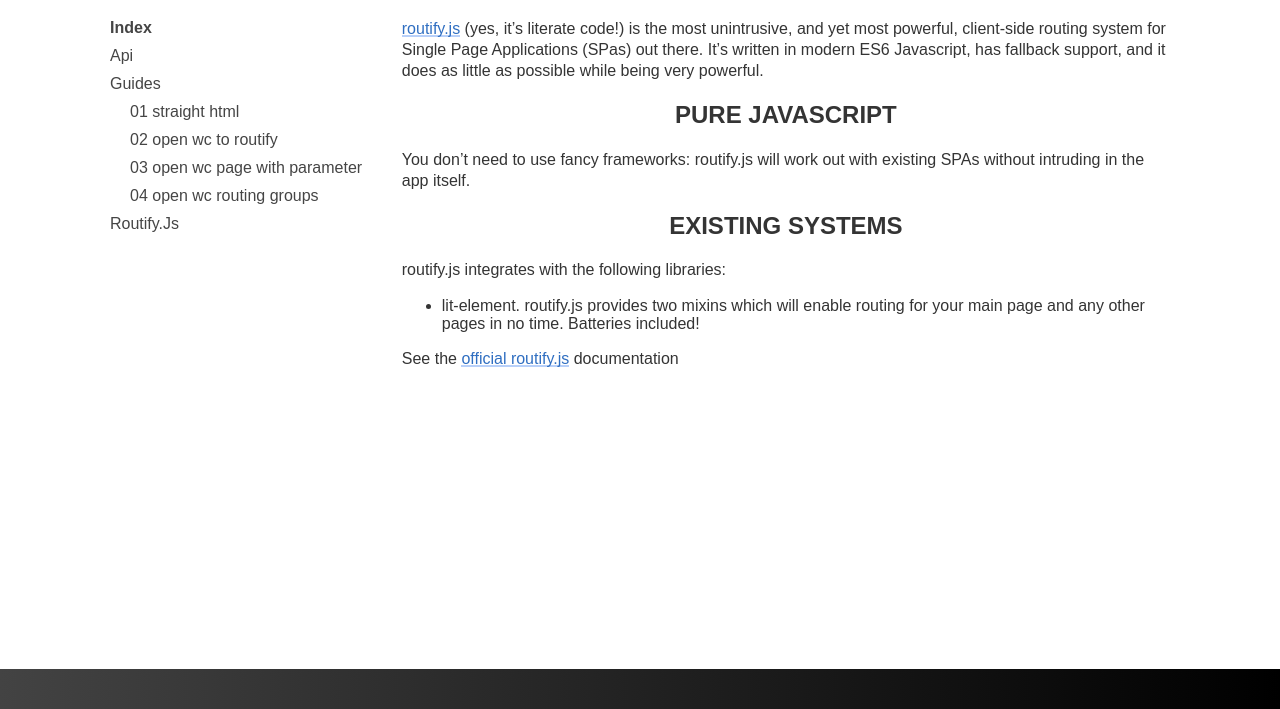
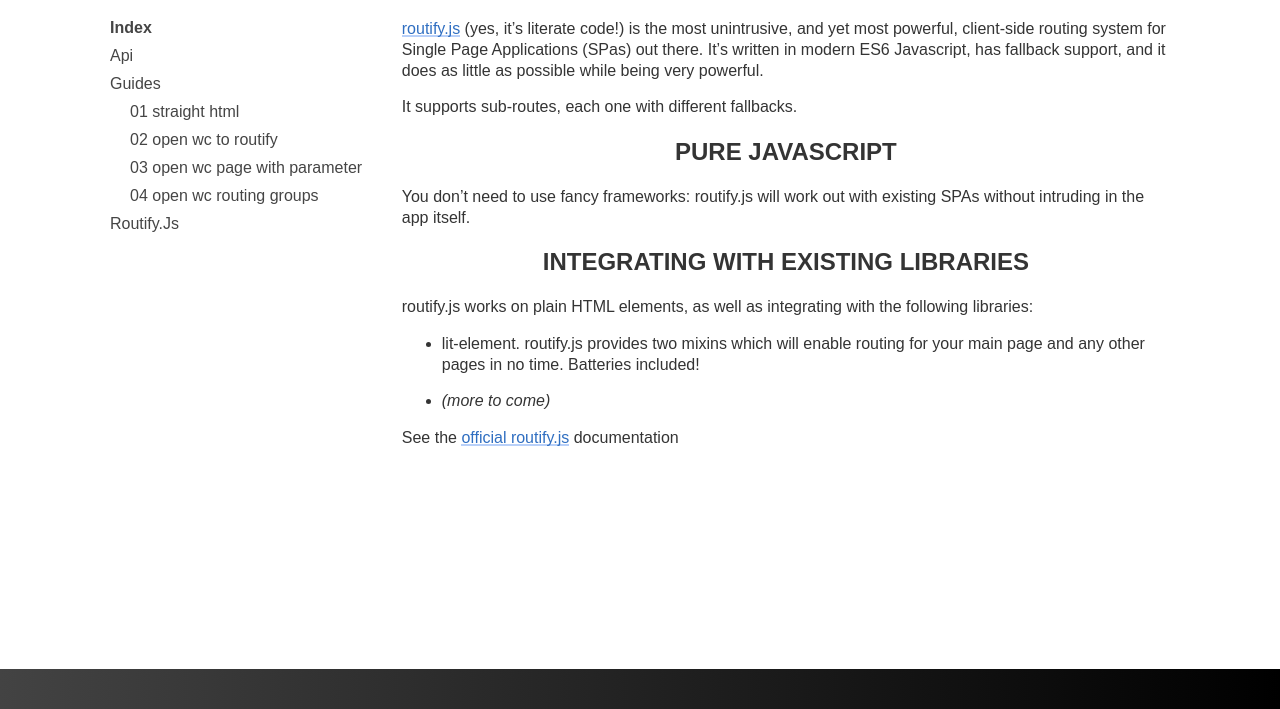
Before and after one commit to mobily-enterprises/routify, a website: page docs/index.html in a window 1280 px wide. Shown: the part 91-800 px from the top of the page. Drawn offline with Linux system fonts and the light colour scheme.

Commit message:
Fixed docs

```diff
--- a/docs/index.html
+++ b/docs/index.html
@@ -107,10 +107,9 @@
         <div class="contentPage">
 
 
-            <p><a href="https://mobily-enterprises.github.io/routify/routify.html">routify.js</a> (yes, it’s literate code!) is the most unintrusive, and yet most powerful, client-side routing system for
-Single Page Applications (SPas) out there.
-It’s written in modern ES6 Javascript, has fallback support, and it does as little as possible
-while being very powerful.</p>
+            <p><a href="https://mobily-enterprises.github.io/routify/routify.html">routify.js</a> (yes, it’s literate code!) is the most unintrusive, and yet most powerful, client-side routing system for Single Page Applications (SPas) out there.
+It’s written in modern ES6 Javascript, has fallback support, and it does as little as possible while being very powerful.</p>
+<p>It supports sub-routes, each one with different fallbacks.</p>
 <h2 id="pure-javascript">Pure Javascript</h2>
 
 
@@ -118,15 +117,18 @@
 
             <p>You don’t need to use fancy frameworks: routify.js will work out with existing
 SPAs without intruding in the app itself.</p>
-<h2 id="existing-systems">Existing systems</h2>
+<h2 id="integrating-with-existing-libraries">Integrating with existing libraries</h2>
 
 
 
 
-            <p>routify.js integrates with the following libraries:</p>
+            <p>routify.js works on plain HTML elements, as well as integrating with the following libraries:</p>
 <ul>
-<li>lit-element. routify.js provides two mixins which will enable routing for your main page
-and any other pages in no time. Batteries included!</li>
+<li><p>lit-element. routify.js provides two mixins which will enable routing for your main page
+and any other pages in no time. Batteries included!</p>
+</li>
+<li><p><em>(more to come)</em></p>
+</li>
 </ul>
 <p>See the <a href="https://mobily-enterprises.github.io/routify/">official routify.js</a> documentation</p>
 
```
Also changed, not shown: README.md.
